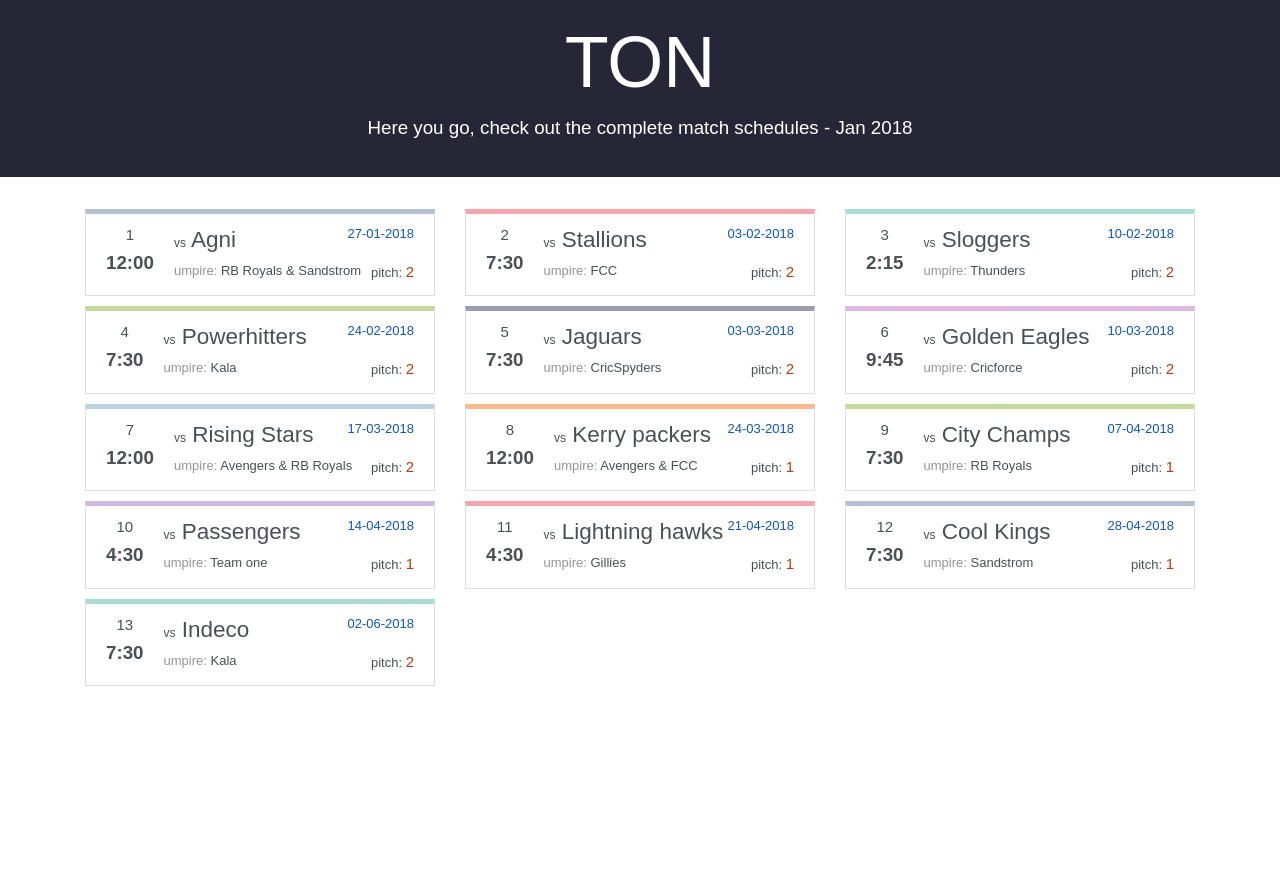
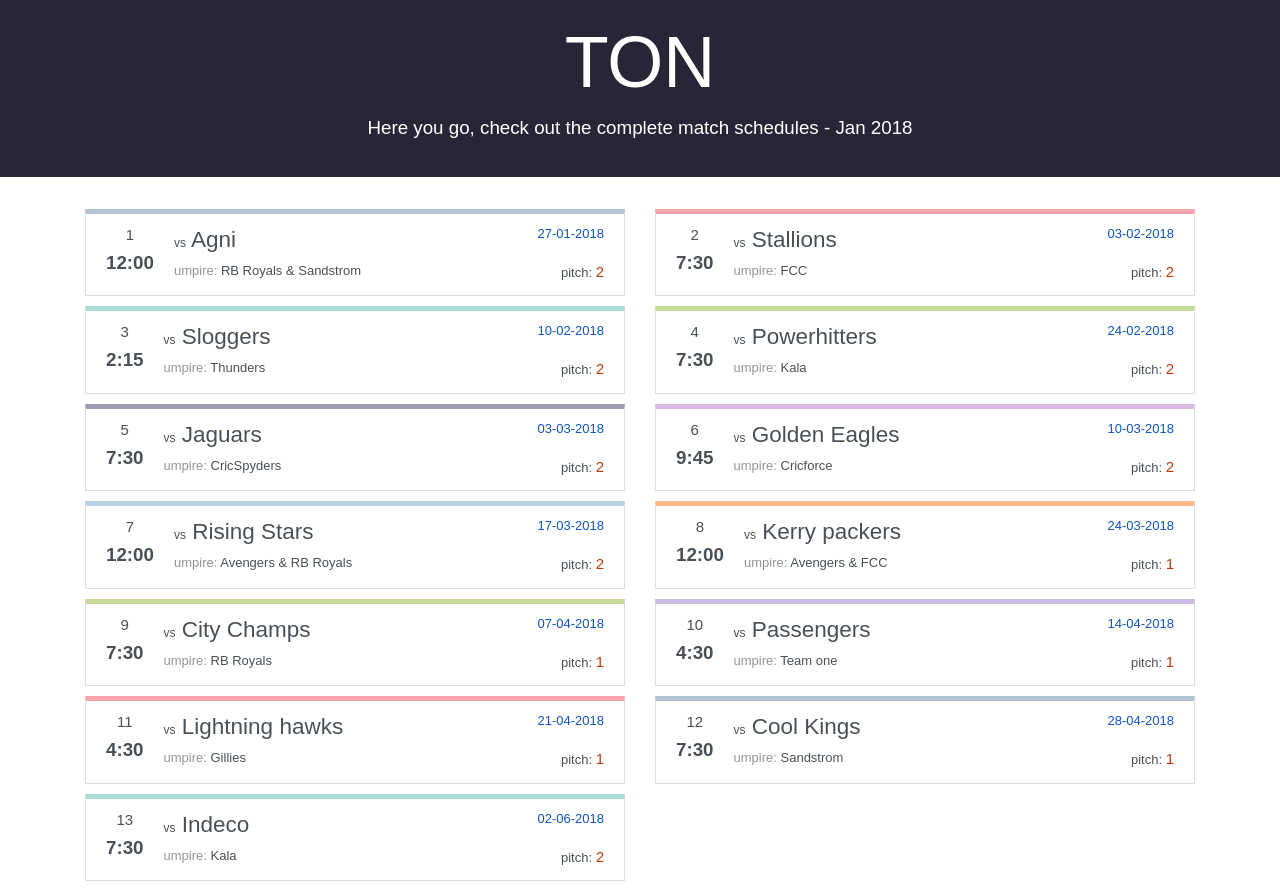
Before and after one commit to ssthil/react-schedule-app, a React (Create React App) app: page / in a window 1280 px wide. Before the commit the page ends 800 px from the top, so only its background shows below. Built offline with nearby package versions, Linux system fonts and the light colour scheme.

Commit message:
layout modified

```diff
--- a/src/components/matchInfo.js
+++ b/src/components/matchInfo.js
@@ -10,7 +10,7 @@ import RightSection from './rightSection';
 
                 {
                     this.props.info.map((match, i) =>
-                        <div className="col-lg-4 col-sm-12 col-sm-12" key={i}>
+                        <div className="col-lg-6 col-sm-12 col-sm-12" key={i}>
                             <div className="list-group">
                                 <a href="" className='list-group-item list-group-item-action' style={{borderTopColor: match.color}} >
                                     <div className="justify-content-between">
```
